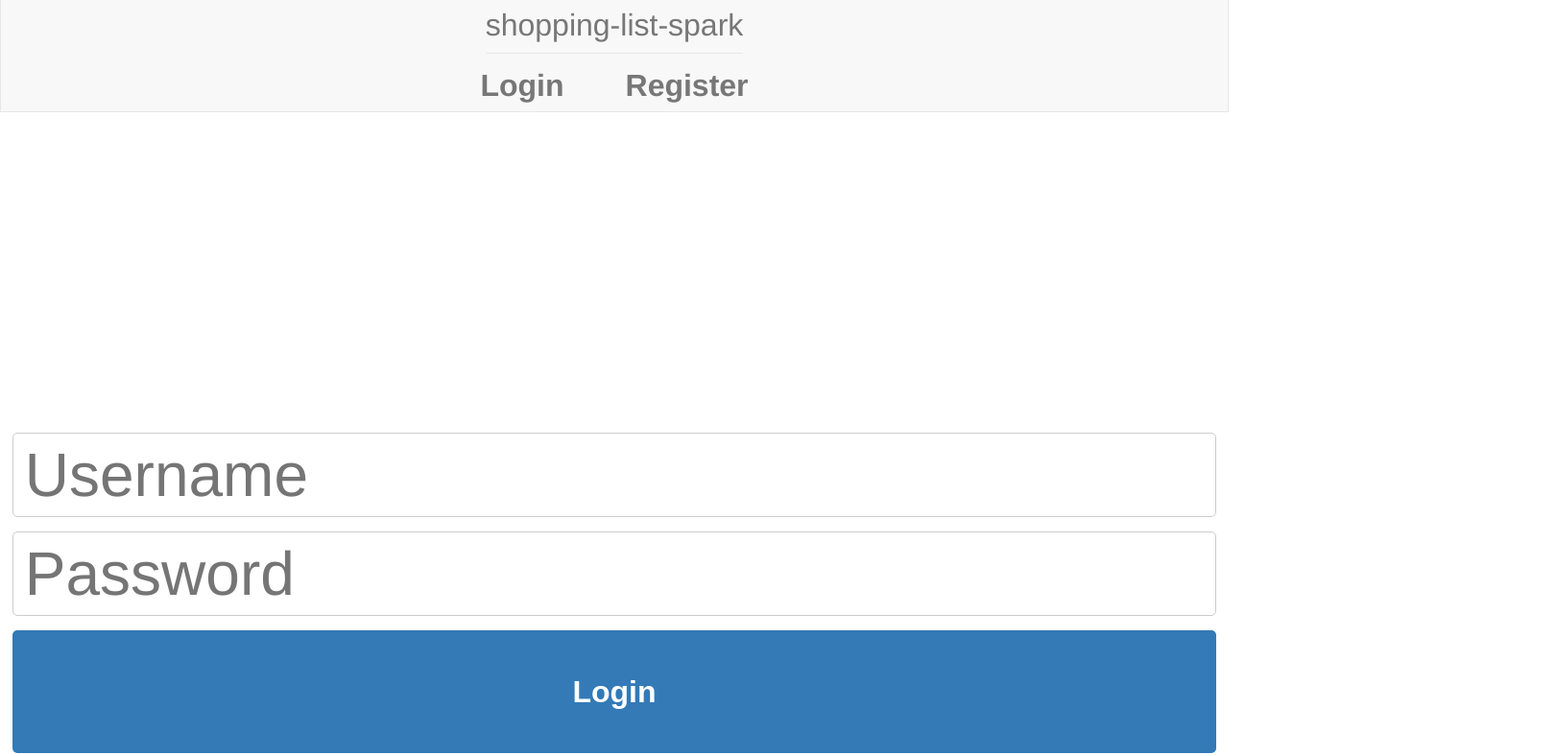
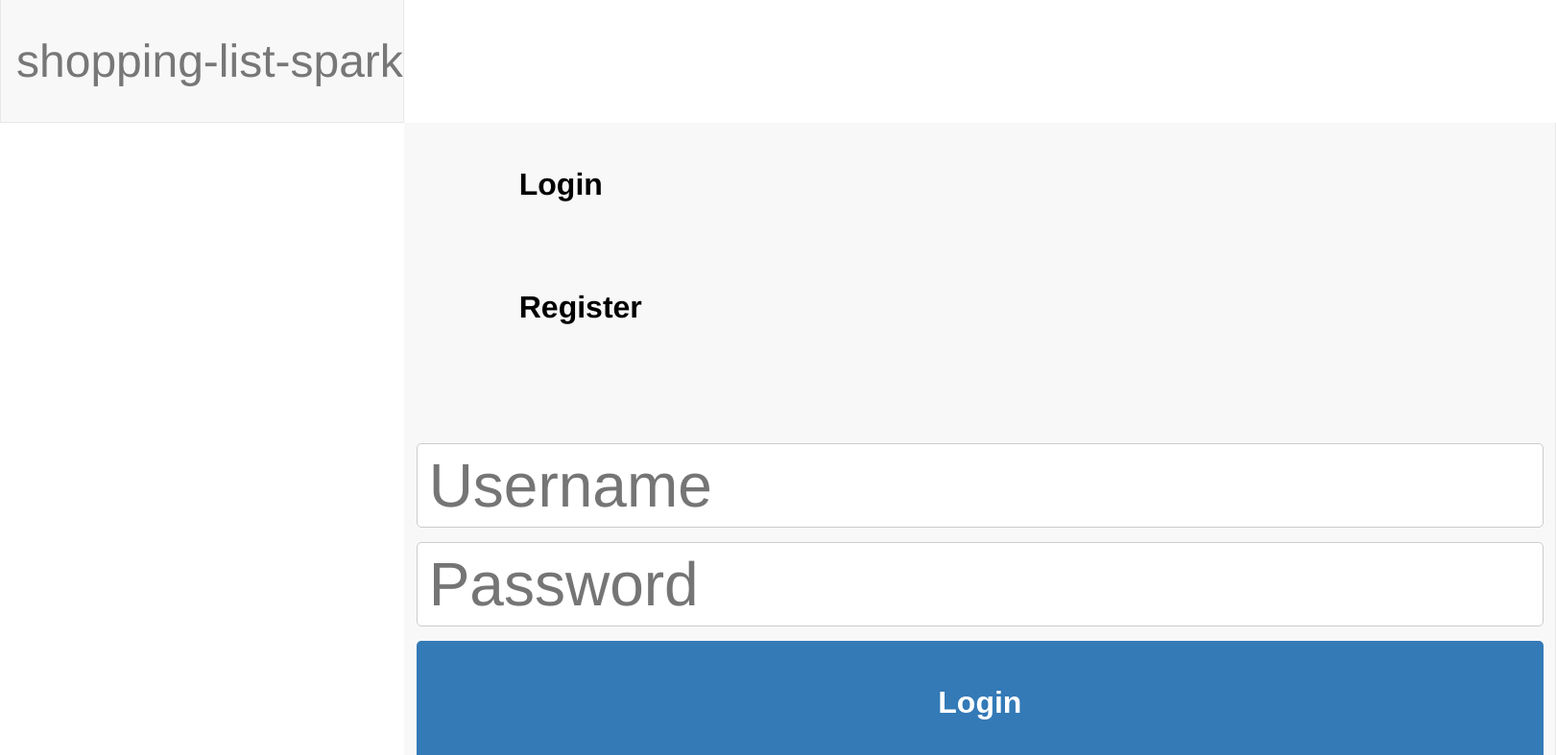
Before and after one commit to Bjoern-Hegstam/shopping-list-spark, a React app: page /#/login in a window 1280 px wide. Shown: the top 787 px of the page at 96% size, 1621 px wide, since content can reach past the window. Built offline with nearby package versions, Linux system fonts and the light colour scheme; what normalizr, redux-axios-middleware would draw is missing.

Commit message:
Start changing layout of navigation
Move to sidebar on desktop

```diff
--- a/js/components/AppLayout.jsx
+++ b/js/components/AppLayout.jsx
@@ -1,14 +1,20 @@
 import React from 'react';
 import * as PropTypes from 'prop-types';
 import Header from './Header';
+import Navigation from './Navigvation';
 
 export default function AppLayout(props) {
   return (
     <div className="app-layout">
       <Header />
-      <main>
-        {props.children}
-      </main>
+      <div className="nav-container">
+        <Navigation />
+      </div>
+      <div className="main-container">
+        <main>
+          {props.children}
+        </main>
+      </div>
     </div>
   );
 }
--- a/js/components/AppLayout.scss
+++ b/js/components/AppLayout.scss
@@ -6,15 +6,31 @@ body {
 }
 
 .app-layout {
+  width: 100vw;
+  height: 100vh;
+
   display: grid;
-  grid-template-columns: 1fr $large-screen-content-width 1fr;
+  grid-template-columns: 250px 1fr;
+  grid-template-rows: 4rem 1fr;
   grid-template-areas:
-          ". header ."
-          ". main .";
+          "header header"
+          "navigation main-container";
 }
 
 header {
   grid-area: header;
+}
+
+.nav-container {
+  grid-area: navigation;
+}
+
+.main-container {
+  grid-area: main-container;
+
+  display: grid;
+  grid-template-columns: 1fr $large-screen-content-width 1fr;
+  grid-template-areas: ". main .";
 }
 
 main {
@@ -26,6 +42,7 @@ main {
     grid-template-columns: 1fr;
     grid-template-areas:
             "header"
+            "navgivation"
             "main";
   }
 
--- a/js/components/Header.jsx
+++ b/js/components/Header.jsx
@@ -1,54 +1,9 @@
 import React from 'react';
-import * as PropTypes from 'prop-types';
-import { NavLink } from 'react-router-dom';
-import { connect } from 'react-redux';
 
-import { UserType } from '../propTypes';
-import { logout } from '../actions/UserActions';
-
-export function Header(props) {
-  const logoutCurrentUser = () => {
-    props.logout();
-  };
-
+export default function Header() {
   return (
     <header>
       <span className="header__name">shopping-list-spark</span>
-      {props.user
-        ? (
-          <>
-            <nav role="navigation" className="header__links">
-              <NavLink to="/lists">Lists</NavLink>
-              <NavLink to="/item-types">Items</NavLink>
-            </nav>
-            <nav role="navigation" className="header__logout">
-              <button type="button" onClick={logoutCurrentUser}>Logout</button>
-            </nav>
-          </>
-        )
-        : (
-          <nav role="navigation" className="header__links">
-            <NavLink to="/login">Login</NavLink>
-            <NavLink to="/register">Register</NavLink>
-          </nav>
-        )
-      }
     </header>
   );
 }
-
-Header.propTypes = {
-  user: UserType,
-  logout: PropTypes.func.isRequired,
-};
-
-Header.defaultProps = {
-  user: undefined,
-};
-
-export default connect(
-  state => ({
-    user: state.auth.currentUser,
-  }),
-  { logout },
-)(Header);
--- a/js/components/Header.scss
+++ b/js/components/Header.scss
@@ -10,74 +10,14 @@ header {
   border-right: 1px solid $border-color;
   border-bottom: 1px solid $border-color;
 
-  display: grid;
-  grid-template-columns: 150px 1fr 75px;
-  grid-template-areas: "name links logout";
-
-  padding: 20px 10px;
+  display: flex;
+  align-items: center;
 }
 
 .header__name {
   grid-area: name;
-  place-self: center;
 
-  border-right: 1px solid $text-color;
-
-  font-size: 1rem;
-  padding-right: 0.5rem;
+  font-size: 1.5rem;
+  padding-left: 0.5rem;
   white-space: nowrap;
 }
-
-nav a {
-  color: inherit;
-  text-decoration: none;
-  padding: 0.5rem 1rem;
-}
-
-nav a:hover {
-  color: black;
-}
-
-.header__links {
-  grid-area: links;
-
-  font-weight: bold;
-  font-size: 1rem;
-}
-
-.header__logout {
-  grid-area: logout;
-
-  & button {
-    @extend %base-button;
-    background: $background-color;
-    color: $text-color;
-    font-weight: normal;
-    padding: 0;
-  }
-}
-
-@media (max-width: $small-screen-width-breakpoint) {
-  header {
-    padding: 1vh 2vw;
-
-    display: grid;
-    grid-template-columns: 1fr 1fr 1fr;
-    grid-template-areas:
-            ". name logout"
-            ". links .";
-    grid-row-gap: 15px;
-    justify-items: center;
-  }
-
-  .header__name {
-    border: none;
-    border-bottom: 1px solid $border-color;
-    padding: 0 0 10px;
-  }
-
-  .header__logout {
-    justify-self: right;
-    align-self: center;
-  }
-}
--- /dev/null
+++ b/js/components/Navigation.scss
@@ -0,0 +1,67 @@
+@import '../styles/general';
+
+$text-color: black;
+$hover-background: gray;
+
+%nav-link {
+  font-weight: bold;
+  font-size: 1rem;
+  color: $text-color;
+
+  &:hover {
+    background: $hover-background;
+  }
+}
+
+.navigation {
+  height: 100%;
+
+  background: $background-color;
+  border-right: 1px solid $border-color;
+
+  display: grid;
+  grid-template-rows: 1fr 1fr;
+  grid-template-areas: 'links' 'logout';
+
+  &__links {
+    grid-area: links;
+
+    display: grid;
+    grid-template-columns: 1fr;
+
+    ul {
+      margin: 0;
+      padding: 0;
+      list-style-type: none;
+
+      a {
+        text-decoration: none;
+        display: inline-block;
+        width: 90%;
+        padding-left: 10%;
+        line-height: 4rem;
+
+        @extend %nav-link;
+      }
+    }
+  }
+
+  &__logout {
+    grid-area: logout;
+    align-self: end;
+
+    button {
+      @extend %base-button;
+      @extend %nav-link;
+
+      background: inherit;
+      color: red;
+      width: 100%;
+      border-radius: 0;
+    }
+  }
+}
+
+@media (max-width: $small-screen-width-breakpoint) {
+
+}
--- /dev/null
+++ b/js/components/Navigvation.jsx
@@ -0,0 +1,56 @@
+import React from 'react';
+import { NavLink } from 'react-router-dom';
+import * as PropTypes from 'prop-types';
+import { connect } from 'react-redux';
+import { logout } from '../actions/UserActions';
+import { UserType } from '../propTypes';
+
+export function Navigation(props) {
+  const logoutCurrentUser = () => {
+    props.logout();
+  };
+
+  return (
+    <div className="navigation">
+      {props.user
+        ? (
+          <>
+            <nav role="navigation" className="navigation__links">
+              <ul>
+                <li><NavLink to="/lists">Lists</NavLink></li>
+                <li><NavLink to="/item-types">Items</NavLink></li>
+              </ul>
+            </nav>
+            <nav role="navigation" className="navigation__logout">
+              <button type="button" onClick={logoutCurrentUser}>Logout</button>
+            </nav>
+          </>
+        )
+        : (
+          <nav role="navigation" className="navigation__links">
+            <ul>
+              <li><NavLink to="/login">Login</NavLink></li>
+              <li><NavLink to="/register">Register</NavLink></li>
+            </ul>
+          </nav>
+        )
+      }
+    </div>
+  );
+}
+
+Navigation.propTypes = {
+  user: UserType,
+  logout: PropTypes.func.isRequired,
+};
+
+Navigation.defaultProps = {
+  user: undefined,
+};
+
+export default connect(
+  state => ({
+    user: state.auth.currentUser,
+  }),
+  { logout },
+)(Navigation);
--- a/js/styles/index.jsx
+++ b/js/styles/index.jsx
@@ -1,7 +1,8 @@
 import './general.scss';
 // Components
+import '../components/AppLayout.scss';
 import '../components/Header.scss';
-import '../components/AppLayout.scss';
+import '../components/Navigation.scss';
 // Pages
 import '../page/login/LoginPage.scss';
 import '../page/registration/RegistrationForm.scss';
```
Also changed, not shown: .eslintrc.js.
